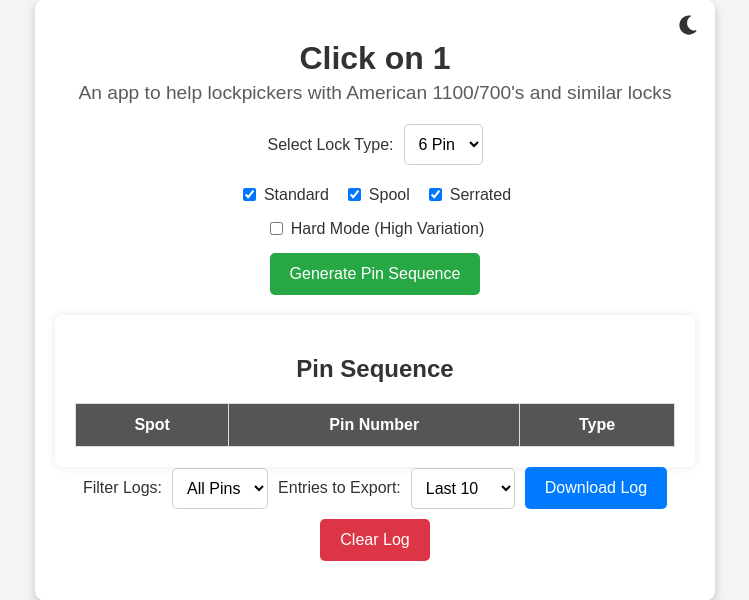
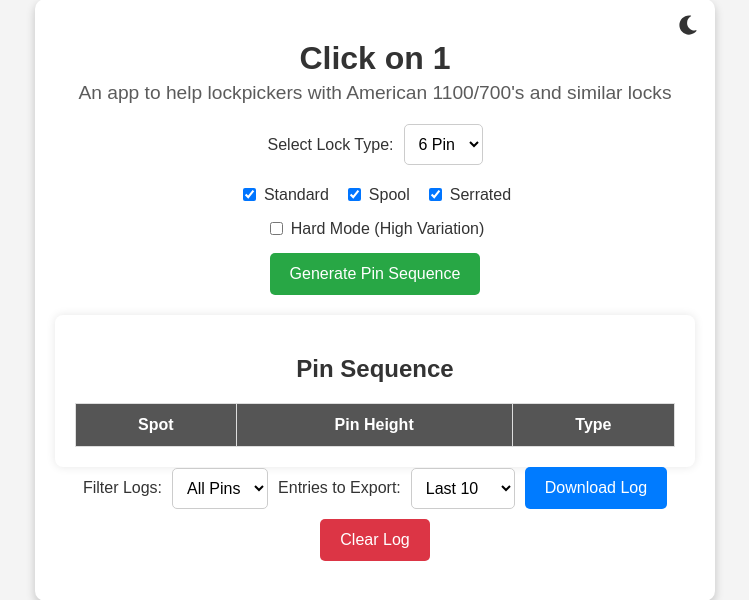
Before and after one commit to profkuns/Click-on-1, a Flask app: page / in a window 1280 px wide. Shown: the part 100-700 px from the top of the page, without its empty margins (265-1014 px from the left). Run offline with Flask 3, Linux system fonts and the light colour scheme; lists and menus that the app fills with data are empty.

Commit message:
pin number changed to pin height

```diff
--- a/templates/index.html
+++ b/templates/index.html
@@ -43,7 +43,7 @@
                 <thead>
                     <tr>
                         <th>Spot</th>
-                        <th>Pin Number</th>
+                        <th>Pin Height</th> <!-- Updated -->
                         <th>Type</th>
                     </tr>
                 </thead>
```
